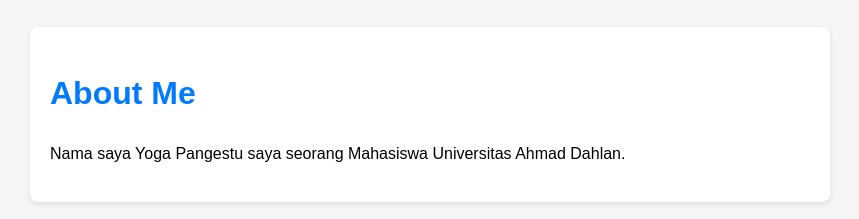
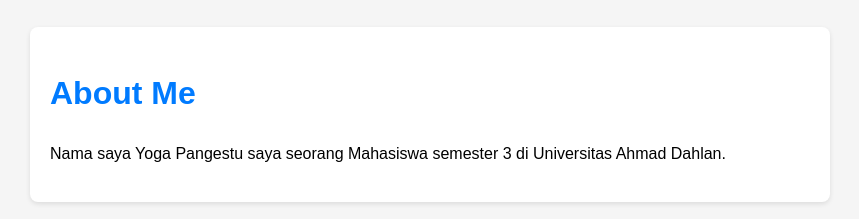
Before and after one commit to gavstoria/gavstoria.github.io, a plain HTML site: page index.HTML in a window 1280 px wide. Shown: the part 189-408 px from the top of the page, without its empty margins (210-1069 px from the left). Drawn offline with Linux system fonts and the light colour scheme.

Commit message:
four commit - 19.47

```diff
--- a/index.HTML
+++ b/index.HTML
@@ -14,7 +14,7 @@
 
         <div class="card">
             <h1>About Me</h1>
-            <p> Nama saya Yoga Pangestu saya seorang Mahasiswa Universitas Ahmad Dahlan.</p>
+            <p> Nama saya Yoga Pangestu saya seorang Mahasiswa semester 3 di Universitas Ahmad Dahlan.</p>
         </div>
 
         <div class="card">
--- a/styles.CSS
+++ b/styles.CSS
@@ -29,7 +29,7 @@ body {
     border-radius: 8px;
     padding: 20px;
     margin-bottom: 20px;
-    box-shadow: 0 2px 5px rgba(0,0,0,0.1);
+    box-shadow: 0 2px 5px rgba(8, 8, 8, 0.1);
 }
 
 h1, h2 {
```
